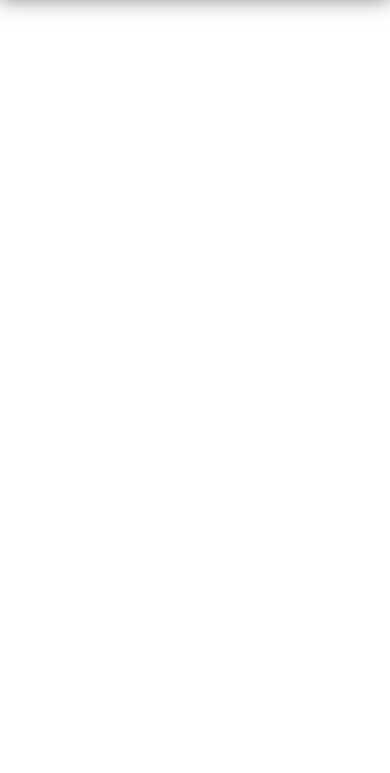
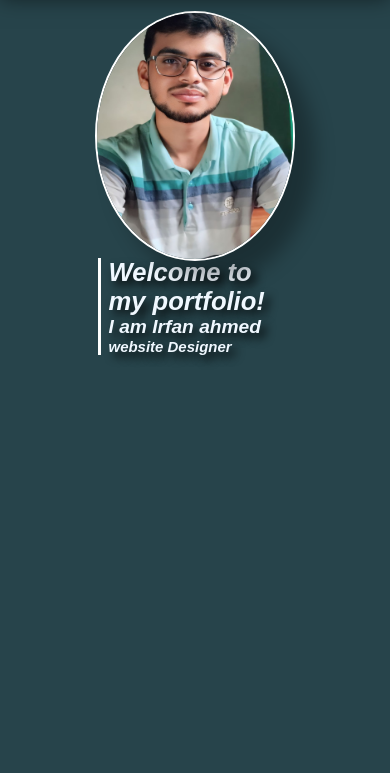
Before and after one commit to irfan-ahmed24/portfolio-website, a plain HTML site: page index.html in a window 390 px wide. Shown: the part 71-844 px from the top of the page. Drawn offline with Linux system fonts and the light colour scheme.

Commit message:
home section

```diff
--- a/index.html
+++ b/index.html
@@ -22,16 +22,33 @@
       <ul id="meno-list" class="meno-dispay">
         <li><a href="#home">Home</a></li>
         <li><a href="#about">About</a></li>
-        <li><a href="#services">Education</a></li>
-        <li><a href="#services">Projects</a></li>
-        <li><a href="#contact">Contact</a></li>
+        <li><a href="#Education">Education</a></li>
+        <li><a href="#skills">Skills</a></li>
+        <li><a href="#Projects">Projects</a></li>
+        <li><a href="#Contact">Contact</a></li>
       </ul>
       <div class="meno-bar">
         <i class="fa-solid fa-bars meno-style" id="meno-icon"></i>
         <i class="fa-solid fa-xmark cross cross-style" id="cross-icon"></i>
       </div>
     </header>
-    <main></main>
+    <main>
+      <div id="home" class="Home-section">
+        <div class="picture col-6">
+          <img src="./picture/portfolioPic.jpg" alt="" />
+        </div>
+        <div class="intro col-6">
+          <h1>Welcome to my portfolio!</h1>
+          <h2>I am Irfan ahmed</h2>
+          <h3>website Designer</h3>
+        </div>
+      </div>
+      <div id="about"></div>
+      <div id="Education"></div>
+      <div id="skills"></div>
+      <div id="Projects"></div>
+      <div id="Contact"></div>
+    </main>
     <footer></footer>
     <script src="script.js"></script>
   </body>
--- a/mobile.css
+++ b/mobile.css
@@ -4,10 +4,11 @@
   [class*="col-"] {
     width: 100%;
   }
+  /* nav bar start here*/
   header ul {
     position: absolute;
     flex-direction: column;
-    background: rgb(0, 0, 0, 0.5);
+    background: rgb(0, 0, 0, 0.8);
     top: 70px;
     right: 0;
     align-items: center;
@@ -43,4 +44,25 @@
   .cross-style:hover {
     rotate: 90deg;
   }
+  /*navbar end here*/
+  /*home section start here*/
+  .Home-section {
+    flex-direction: column;
+    height: 60vh;
+  }
+  .picture {
+    height: 50%;
+  }
+  .picture img {
+    height: 250px;
+    width: 200px;
+    margin-top: 5rem;
+  }
+  .intro {
+    margin: 0rem 0rem 5rem 0rem;
+    width: 100%;
+    font-size: 0.8rem;
+    border-left: 3px solid #fff;
+  }
+  /*home section end here*/
 }
--- a/script.js
+++ b/script.js
@@ -1,7 +1,9 @@
+/*variable declaration starts here*/
+
 var menoList = document.getElementById("meno-list");
 var menoIcon = document.getElementById("meno-icon");
 var crossIcon = document.getElementById("cross-icon");
-
+//variable declaration end here
 menoIcon.addEventListener("click", () => {
   menoList.classList.remove("meno-dispay");
   menoIcon.classList.add("meno");
--- a/style.css
+++ b/style.css
@@ -1,3 +1,4 @@
+/*common code start here*/
 * {
   margin: 0;
   padding: 0;
@@ -7,6 +8,9 @@ body {
   font-family: Arial, sans-serif;
   height: 100vh;
 }
+
+/*common code end here*/
+/*navbar start here*/
 header {
   width: 100%;
   height: 70px;
@@ -49,3 +53,46 @@ header ul li:hover {
 header .meno-bar {
   display: none;
 }
+/*navbar end here*/
+/*main start here*/
+main {
+  background-color: #27444b;
+  height: 100vh;
+  width: 100%;
+}
+/*Home sention start here*/
+.Home-section {
+  width: 100%;
+  height: 110vh;
+  display: flex;
+  justify-content: space-between;
+  align-items: center;
+  background-color: #27444b;
+}
+.picture {
+  position: relative;
+}
+.picture img {
+  position: absolute;
+  height: 500px;
+  width: 400px;
+  top: 50%;
+  left: 50%;
+  transform: translate(-50%, -50%);
+  border: 2px solid white;
+  box-shadow: 20px 20px 20px rgba(0, 0, 0, 0.3);
+  border-radius: 50%;
+}
+.intro {
+  color: aliceblue;
+  font-size: 1.5rem;
+  text-shadow: 5px 5px 10px rgb(0, 0, 0);
+}
+.intro h1,
+h2,
+h3 {
+  margin-left: 8px;
+  font-style: italic;
+}
+/*Home section end here*/
+/*main end here*/
```
Also changed, not shown: picture/portfolioPic.jpg (added).
